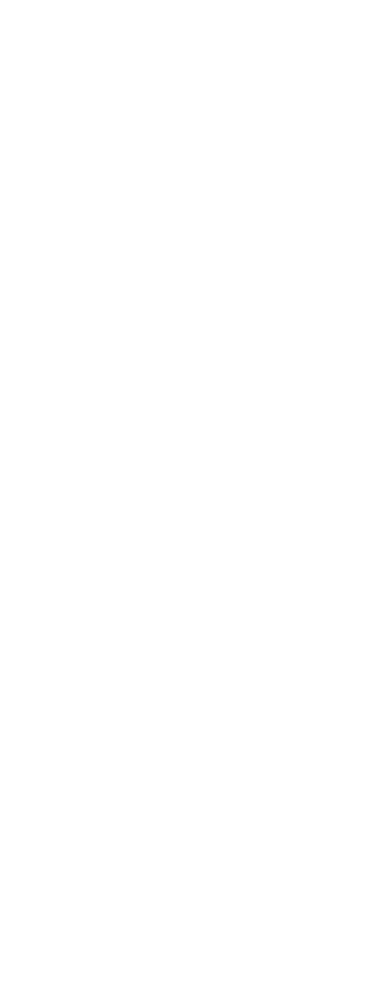
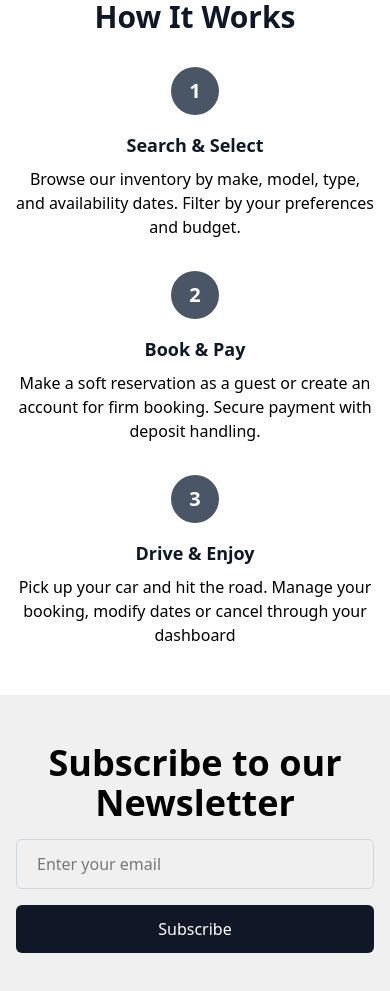
Before and after one commit to Wasem1209/team-miro, a Next.js app: page / in a window 390 px wide. Shown: the part 5140-6131 px from the top of the page. Before the commit the page ends 5011 px from the top, so only its background shows below. Built offline with nearby package versions, Linux system fonts and the light colour scheme.

Commit message:
feat: worked on How it works and newsletter

```diff
--- a/src/app/Components/FeaturedVehicle.tsx
+++ b/src/app/Components/FeaturedVehicle.tsx
@@ -96,7 +96,7 @@
   };
 
   return (
-    <div className="min-h-screen py-12 px-4">
+    <div className="min-h-screen py-12 px-4 bg-white">
       <div className="max-w-7xl mx-auto">
         <h1 className="text-4xl font-bold text-black mb-4">Featured Cars</h1>
         <h2 className="text-lg text-black font-bold mb-12">Choose from our premium fleet of well-maintained vehicles</h2>
--- /dev/null
+++ b/src/app/Components/HowItWorks.tsx
@@ -0,0 +1,39 @@
+import React from 'react';
+
+const HowItWorks: React.FC = () => {
+  return (
+    <div className="bg-white py-12">
+      <div className="max-w-7xl mx-auto px-4 sm:px-6 lg:px-8">
+        <h2 className="text-3xl font-extrabold text-gray-900 mb-8 text-center">How It Works</h2>
+        <div className="grid grid-cols-1 md:grid-cols-3 gap-8 ">
+          {/* Step 1 */}
+          <div className="text-center">
+            <div className="flex items-center justify-center h-12 w-12 rounded-full bg-gray-600 mx-auto mb-4">
+              <span className="text-xl font-bold text-white">1</span>
+            </div>
+            <h3 className="text-lg font-bold text-gray-900 mb-2">Search & Select</h3>
+            <p className="font-medium">Browse our inventory by make, model, type, and availability dates. Filter by your preferences and budget.</p>
+          </div>
+          {/* Step 2 */}
+          <div className="text-center">
+            <div className="flex items-center justify-center h-12 w-12 rounded-full bg-gray-600 mx-auto mb-4">
+              <span className="text-xl font-bold text-white">2</span>
+            </div>
+            <h3 className="text-lg font-bold text-gray-900 mb-2">Book & Pay</h3>
+            <p className="font-medium">Make a soft reservation as a guest or create an account for firm booking. Secure payment with deposit handling.</p>
+          </div>
+          {/* Step 3 */}
+          <div className="text-center">
+            <div className="flex items-center justify-center h-12 w-12 rounded-full bg-gray-600 mx-auto mb-4">
+              <span className="text-xl font-bold text-white">3</span>
+            </div>
+            <h3 className="text-lg font-bold text-gray-900 mb-2"> Drive & Enjoy</h3>
+            <p className="font-medium"> Pick up your car and hit the road. Manage your booking, modify dates or cancel through your dashboard</p>
+          </div>
+        </div>
+      </div>
+    </div>
+  );
+};
+
+export default HowItWorks;
--- /dev/null
+++ b/src/app/Components/Newsletter.tsx
@@ -0,0 +1,26 @@
+import React from 'react';
+
+const Newsletter: React.FC = () => {
+  return (
+    <div className='w-full py-12 '>
+      <div className="max-w-7xl mx-auto px-4 sm:px-6 lg:px-8  rounded-lg text-center">
+        <h2 className="text-4xl font-bold mb-4">Subscribe to our Newsletter</h2>
+        <form className="sm:flex sm:max-w-md mx-auto">
+          <input
+            type="email"
+            placeholder="Enter your email"
+            className="w-full px-5 py-3 border border-gray-300 rounded-md focus:outline-none focus:ring-2 focus:ring-gray-900 focus:border-transparent mb-4 sm:mb-0 sm:mr-4"
+          />
+          <button
+            type="submit"
+            className="w-full px-5 py-3 bg-gray-900 text-white font-medium rounded-md hover:bg-gray-700 focus:outline-none focus:ring-2 focus:ring-gray-900 focus:ring-offset-2 sm:w-auto"
+          >
+            Subscribe
+          </button>
+        </form>
+      </div>
+    </div>
+  )
+}
+
+export default Newsletter;
--- a/src/app/Components/WhyChooseUs.tsx
+++ b/src/app/Components/WhyChooseUs.tsx
@@ -31,8 +31,8 @@
     },
   ]);
   return (
-    <div>
-      <div className="max-w-7xl mx-auto">
+    <div className='w-full  py-12'>
+      <div className="max-w-7xl mx-auto  px-4">
       <h1 className='text-4xl font-bold mb-4'>Why Choose DriveEasy?</h1>
       <h2 className='text-lg font-bold mb-12'>Experience hassle-free car rentals with our premium features</h2>
       <div className='grid grid-cols-1 md:grid-cols-2 lg:grid-cols-4 gap-8 mt-12 rounded-full'>
--- a/src/app/page.tsx
+++ b/src/app/page.tsx
@@ -2,6 +2,8 @@
 import HeroSection from "./Components/HeroSection";
 import FeaturedVehicle from "./Components/FeaturedVehicle";
 import WhyChooseUs from "./Components/WhyChooseUs";
+import HowItWorks from "./Components/HowItWorks";
+import Newsletter from "./Components/Newsletter";
 
 
 
@@ -9,10 +11,12 @@
     return (
         <main>
 
-            <section className="mt-20 text-center px-4 bg-[#F0F0F0]">
+            <section className="mt-20 text-center  bg-[#F0F0F0]">
               <HeroSection />
           <FeaturedVehicle />
-          <WhyChooseUs />
+                <WhyChooseUs />
+                <HowItWorks />
+                <Newsletter />
             </section>
 
         </main>
```
